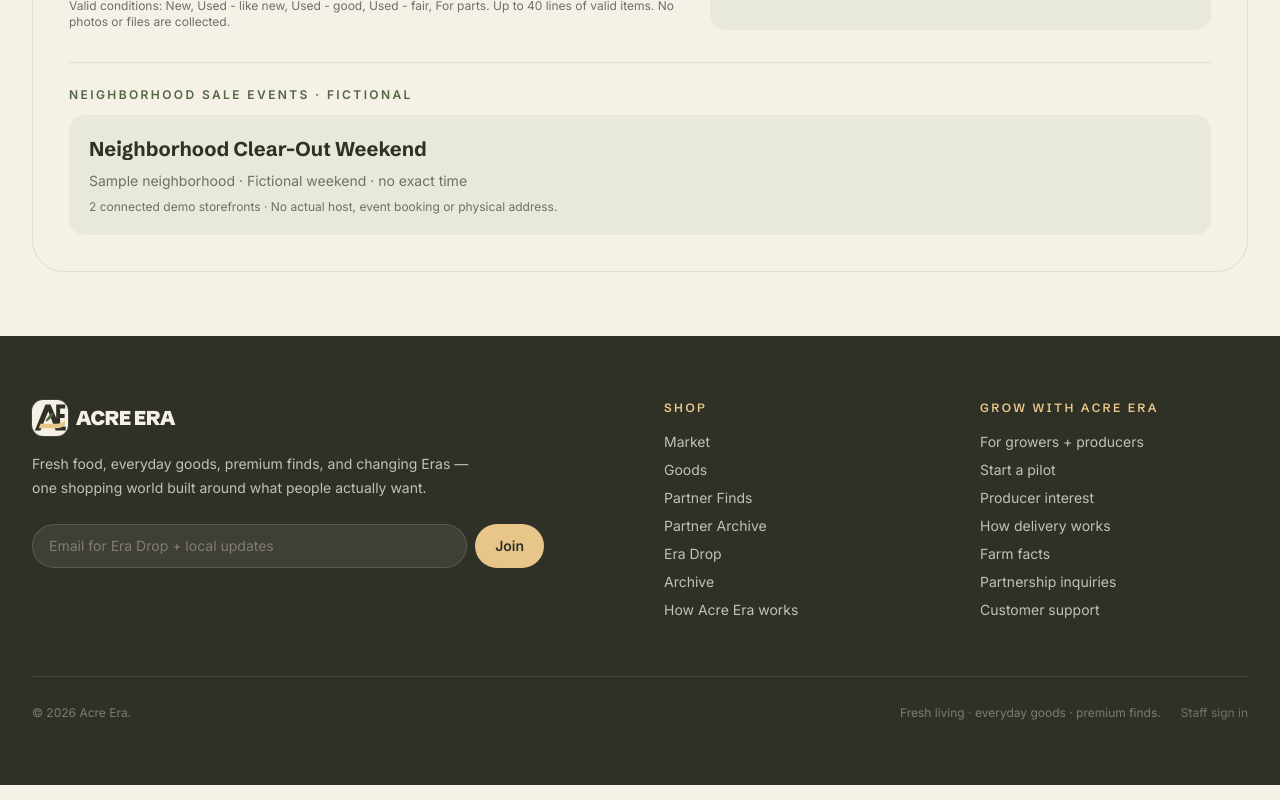
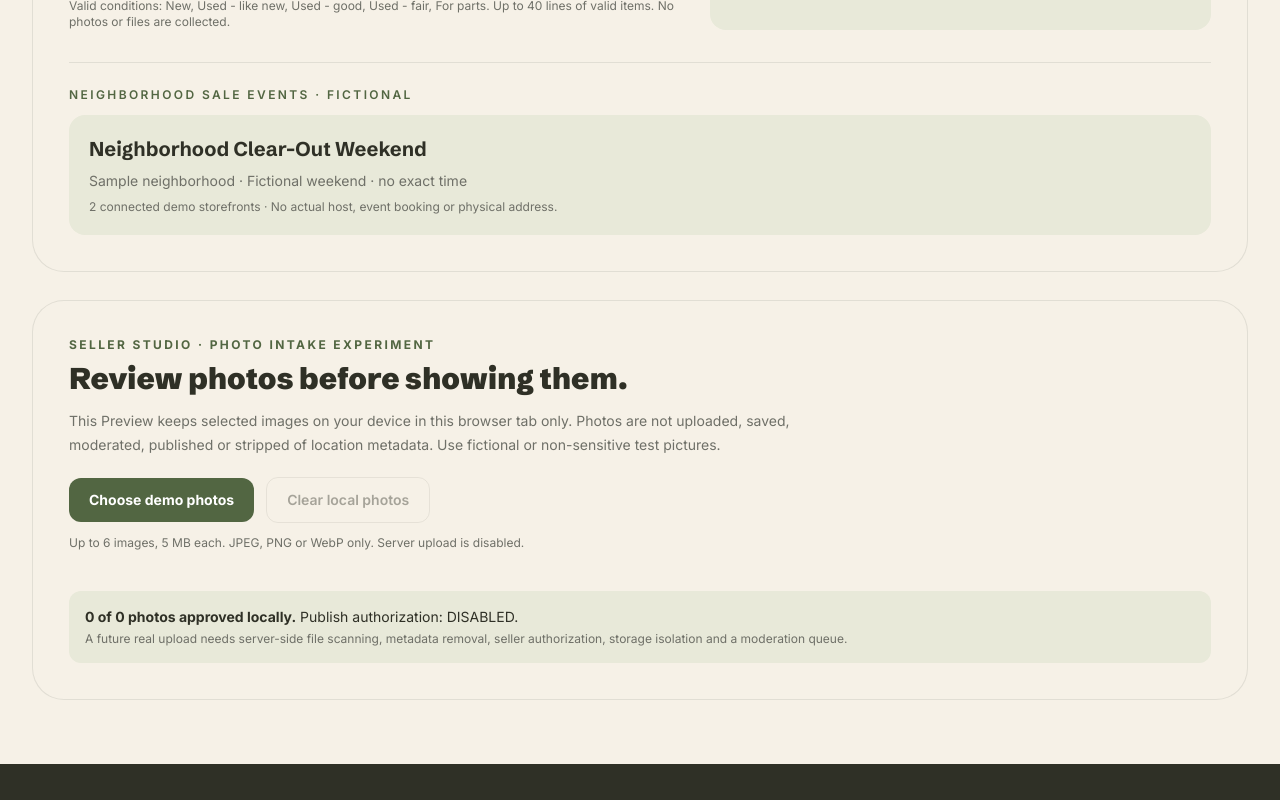
Before and after one commit to norrijam405/norvana, a Next.js app: page /garage-sale in a window 1280 px wide. Shown: the part 2100-2900 px from the top of the page. Built offline with nearby package versions, Linux system fonts and the light colour scheme.

Commit message:
feat(garage-sale): mount local-only seller photo review on existing storefront

```diff
--- a/src/app/garage-sale/page.tsx
+++ b/src/app/garage-sale/page.tsx
@@ -1,6 +1,7 @@
 import type { Metadata } from "next";
 import { GarageSaleDemo } from "@/components/garage-sale/garage-sale-demo";
 import { GarageSaleDraftWorkbench } from "@/components/garage-sale/garage-sale-draft-workbench";
+import { PhotoReviewWorkbench } from "@/components/garage-sale/photo-review-workbench";
 import { getGarageSaleSafeSpotAdapter } from "@/lib/garage-sale/safespot-fixtures";
 import { Footer } from "@/components/footer";
 
@@ -26,7 +27,7 @@ export default function GarageSalePage() {
           </div>
         </section>
         <GarageSaleDemo safeSpots={safeSpots} />
-        <div className="mx-auto max-w-7xl px-4 pb-16 sm:px-6 lg:px-8"><GarageSaleDraftWorkbench /></div>
+        <div className="mx-auto max-w-7xl px-4 pb-16 sm:px-6 lg:px-8"><GarageSaleDraftWorkbench /><PhotoReviewWorkbench /></div>
       </main>
       <Footer />
     </>
```
